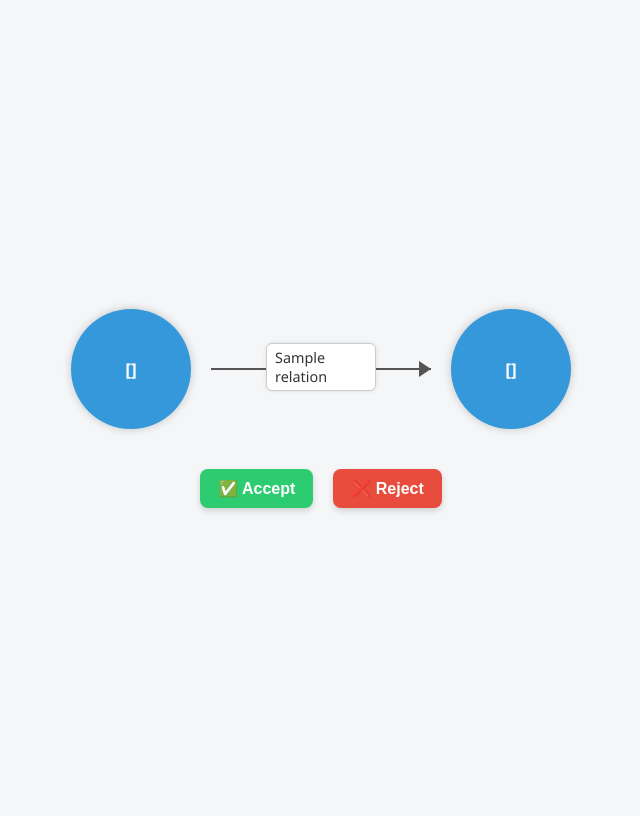
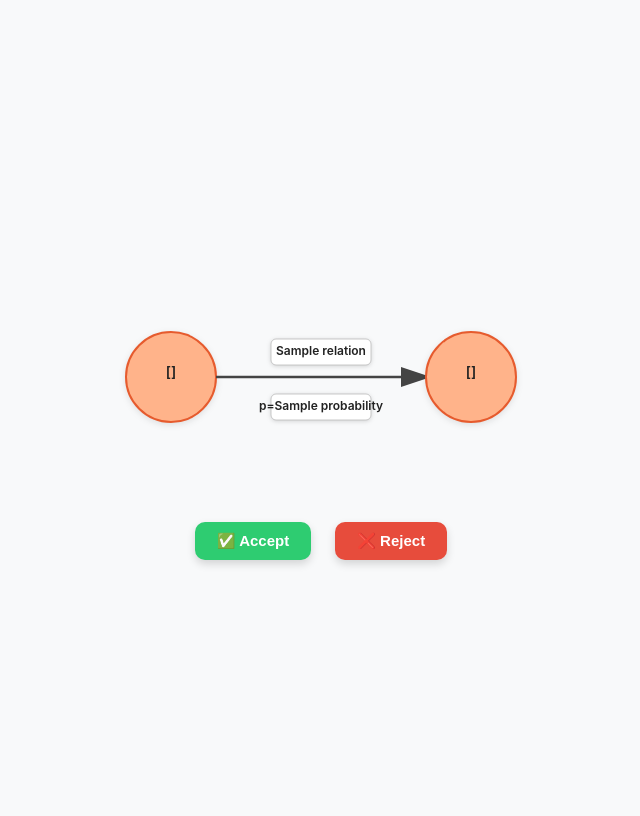
Before and after one commit to sarafrr/flask-app, a Flask app: template templates/relation.html in a window 1280 px wide. Shown: the whole page, without its empty margins (319-959 px from the left). Run offline with Flask 3, Linux system fonts and the light colour scheme; the template is opened without the code that fills it: most values are stand-ins (such as "Sample title", 1, 10 or a date in 2020); parts of the project's set-up code (start-up, migrations or seed data) failed here and were passed over.

Commit message:
[feats}    - (app.py) added an initial part to load a json and populate the list of relations    - added constants and utis, modified the html

```diff
--- a/app.py
+++ b/app.py
@@ -1,37 +1,52 @@
+#%%
 from flask import Flask, render_template, request, redirect, url_for
-import random
+import os
 
+from utils.utils import *
+from constants import *
+
+file_name = 'statements_and_metrics_UNSEEN_PROJECTED_mod.json'
+file_path = os.path.join(DATA_PATH, file_name)
+
+statements_metrics = load_data(file_path)
+
+RELATIONS = []
+for sm in statements_metrics:
+    if 'src_label' in sm and 'dest_label' in sm:
+        RELATIONS.append((sm['src_label'], sm['dest_label'], '#isRelatedTo', sm['properties']['probability']))
+
+IDX_REL = 0
+#%%
 app = Flask(__name__)
-
-# example of data
-RELATIONS = [
-    ("Person 1", "Person 2", "#isRelatedTo"),
-    ("Person 1", "Person 3", "#isRelatedTo"),
-    ("Person 1", "Person 4", "#isRelatedTo"),
-    ("Person 1", "Person 5", "#isRelatedTo"),
-    ("Person 1", "Person 6", "#isRelatedTo")
-]
+#%%
 
 @app.route("/relation")
 def relation():
+    global RELATIONS
     # if values are passed through querystring use them;
     # otherwise use one randomly
     node_from = request.args.get("source")
     node_to = request.args.get("target")
     relation = request.args.get("relation")
+    probability = request.args.get("probability")
 
     if not node_from or not node_to or not relation:
-        node_from, node_to, relation = random.choice(RELATIONS)
+        node_from, node_to, relation, probability = RELATIONS[0]
+
+    probability = round(float(probability), 2)
+
 
     return render_template(
         "relation.html",
         node_from=node_from,
         node_to=node_to,
-        relation=relation
+        relation=relation,
+        probability=probability
     )
 
 @app.route("/handle_decision", methods=["POST"])
 def handle_decision():
+    global IDX_REL
     # get info from the form
     decision = request.form.get("decision")
     nodo_from = request.form.get("nodo_from")
@@ -39,17 +54,22 @@
     relation = request.form.get("relation")
 
     # could be saving the decision in the db
-    print(f"Decisione: {decision} per {nodo_from} {relation} {nodo_to}")
+    print(f"Decision: {decision} per {nodo_from} {relation} {nodo_to}")
 
     # create a new input
-    new_from, new_to, new_relation = random.choice(RELATIONS)
-
+    new_from, new_to, new_relation, probability = RELATIONS[IDX_REL]
+    probability = round(float(probability), 2)
+    if IDX_REL < len(RELATIONS)-1:
+        IDX_REL += 1
+    else:
+        IDX_REL = 0
     # redirect to the same page with new data
     return redirect(url_for(
         "relation",
         source=new_from,
         target=new_to,
-        relation=new_relation
+        relation=new_relation,
+        probability=probability
     ))
 
 if __name__ == "__main__":
--- /dev/null
+++ b/constants.py
@@ -0,0 +1,5 @@
+import os
+
+DATA_PATH = 'IN_DATA'
+
+os.makedirs(DATA_PATH, exist_ok=True)
--- a/templates/relation.html
+++ b/templates/relation.html
@@ -1,8 +1,8 @@
 <!doctype html>
-<html lang="it">
+<html lang="en">
 <head>
 <meta charset="utf-8">
-  <title>Relazione tra nodi</title>
+<title>Relation Graph</title>
 <style>
   body {
     display: flex;
@@ -10,115 +10,166 @@
     justify-content: center;
     align-items: center;
     height: 100vh;
-      background: #f4f6f8;
-      font-family: 'Segoe UI', sans-serif;
+    background: #f8f9fa;
+    font-family: 'Inter', sans-serif;
   }
 
-    .container {
-      display: flex;
-      align-items: center;
-      position: relative;
-      margin-bottom: 40px;
+  svg {
+    overflow: visible;
   }
 
-    .cerchio {
-      width: 120px;
-      height: 120px;
-      border-radius: 50%;
-      background-color: #3498db;
-      display: flex;
-      justify-content: center;
-      align-items: center;
-      color: white;
-      font-size: 1.1rem;
-      font-weight: 600;
-      box-shadow: 0 0 10px rgba(0,0,0,0.2);
-      z-index: 1;
+  .node {
+    fill: #ffb38a;
+    stroke: #e65b2e;
+    stroke-width: 2;
+    filter: drop-shadow(0 2px 3px rgba(0,0,0,0.1));
   }
 
-    .freccia {
-      position: relative;
-      width: 220px;
-      height: 2px;
-      background-color: #555;
-      margin: 0 20px;
+  .node-label {
+    font-size: 14px;
+    font-weight: 600;
+    fill: #222;
+    text-anchor: middle;
   }
 
-    .freccia::after {
-      content: "";
-      position: absolute;
-      right: 0;
-      top: 50%;
-      transform: translateY(-50%);
-      border-top: 8px solid transparent;
-      border-bottom: 8px solid transparent;
-      border-left: 12px solid #555;
+  .arrow {
+    stroke: #444;
+    stroke-width: 2.5;
+    fill: none;
+    marker-end: url(#arrowhead);
   }
 
-    .etichetta {
-      position: absolute;
-      top: -25px;
-      left: 50%;
-      transform: translateX(-50%);
-      background: white;
-      padding: 4px 8px;
-      border-radius: 6px;
-      border: 1px solid #ccc;
-      box-shadow: 0 0 4px rgba(0,0,0,0.1);
-      color: #333;
-      font-size: 0.9rem;
+  .relation-box, .probability-box {
+    fill: #fff;
+    stroke: #bbb;
+    stroke-width: 0.8;
+    rx: 5;
+    ry: 5;
+    filter: drop-shadow(0 1px 2px rgba(0,0,0,0.15));
+  }
+
+  .relation-text, .probability-text {
+    font-size: 12px;
+    font-weight: 600;
+    fill: #222;
+    text-anchor: middle;
+    dominant-baseline: middle;
   }
 
   .buttons {
     display: flex;
-      gap: 20px;
+    gap: 24px;
+    margin-top: 5px;
   }
 
   button {
-      padding: 10px 18px;
-      font-size: 1rem;
+    padding: 10px 22px;
+    font-size: 15px;
     border: none;
-      border-radius: 8px;
+    border-radius: 10px;
     cursor: pointer;
     font-weight: 600;
-      box-shadow: 0 3px 6px rgba(0, 0, 0, 0.15);
+    color: white;
+    box-shadow: 0 4px 8px rgba(0,0,0,0.15);
     transition: all 0.2s ease;
   }
 
-    .accept {
-      background-color: #2ecc71;
-      color: white;
-    }
+  .accept { background-color: #2ecc71; }
+  .accept:hover { background-color: #27ae60; }
 
-    .accept:hover {
-      background-color: #27ae60;
-    }
-
-    .reject {
-      background-color: #e74c3c;
-      color: white;
-    }
-
-    .reject:hover {
-      background-color: #c0392b;
-    }
+  .reject { background-color: #e74c3c; }
+  .reject:hover { background-color: #c0392b; }
 </style>
 </head>
 <body>
-  <div class="container">
-    <div class="cerchio">{{ node_from }}</div>
-    <div class="freccia">
-      <div class="etichetta">{{ relation }}</div>
-    </div>
-    <div class="cerchio">{{ node_to }}</div>
-  </div>
+
+<svg width="600" height="260">
+  <defs>
+    <marker id="arrowhead" markerWidth="12" markerHeight="8" refX="10" refY="4" orient="auto">
+      <polygon points="0 0, 12 4, 0 8" fill="#444" />
+    </marker>
+  </defs>
+
+  <!-- Left node -->
+  <g transform="translate(150,120)">
+    <circle class="node" r="45"></circle>
+    <text class="node-label" id="labelLeft"></text>
+  </g>
+
+  <!-- Arrow -->
+  <line class="arrow" x1="195" y1="120" x2="405" y2="120" />
+
+  <!-- Relation -->
+  <g transform="translate(300,95)">
+    <rect class="relation-box" width="100" height="26" x="-50" y="-13"></rect>
+    <text class="relation-text">{{ relation }}</text>
+  </g>
+
+  <!-- Probability -->
+  <g transform="translate(300,150)">
+    <rect class="probability-box" width="100" height="26" x="-50" y="-13"></rect>
+    <text class="probability-text">p={{ probability }}</text>
+  </g>
+
+  <!-- Right node -->
+  <g transform="translate(450,120)">
+    <circle class="node" r="45"></circle>
+    <text class="node-label" id="labelRight"></text>
+  </g>
+</svg>
 
 <form action="{{ url_for('handle_decision') }}" method="POST" class="buttons">
   <input type="hidden" name="node_from" value="{{ node_from }}">
   <input type="hidden" name="node_to" value="{{ node_to }}">
   <input type="hidden" name="relation" value="{{ relation }}">
+  <input type="hidden" name="probability" value="{{ probability }}">
   <button type="submit" name="decision" value="accepted" class="accept">✅ Accept</button>
   <button type="submit" name="decision" value="rejected" class="reject">❌ Reject</button>
 </form>
+
+<script>
+  const leftText = `{{ node_from }}`;
+  const rightText = `{{ node_to }}`;
+
+  function wrapAndCenter(textElement, text, maxChars = 10) {
+    const words = text.split(' ');
+    let line = '';
+    let lines = [];
+
+    // Break into lines
+    for (let w of words) {
+      if ((line + w).length > maxChars) {
+        lines.push(line.trim());
+        line = w + ' ';
+      } else {
+        line += w + ' ';
+      }
+    }
+    if (line) lines.push(line.trim());
+
+    // Clear old tspans
+    while (textElement.firstChild) textElement.removeChild(textElement.firstChild);
+
+    // Compute vertical centering offset
+    const lineHeight = 16; // roughly 1.2em at font-size 14px
+    const totalHeight = lineHeight * lines.length;
+    const startY = -(totalHeight - lineHeight) / 2;
+
+    // Add tspans for each line
+    lines.forEach((l, i) => {
+      const tspan = document.createElementNS("http://www.w3.org/2000/svg", "tspan");
+      tspan.textContent = l;
+      tspan.setAttribute("x", "0");
+      tspan.setAttribute("y", startY + i * lineHeight);
+      textElement.appendChild(tspan);
+    });
+  }
+
+  window.addEventListener("load", () => {
+    wrapAndCenter(document.getElementById("labelLeft"), leftText, 10);
+    wrapAndCenter(document.getElementById("labelRight"), rightText, 10);
+  });
+</script>
+
 </body>
 </html>
```
Also changed, not shown: pre_process.py (added, +48 -0 lines), utils/utils.py (added, +15 -0 lines), utils/__init__.py (added), 1 other file. Lines whose indentation alone changed are shown as unchanged.
